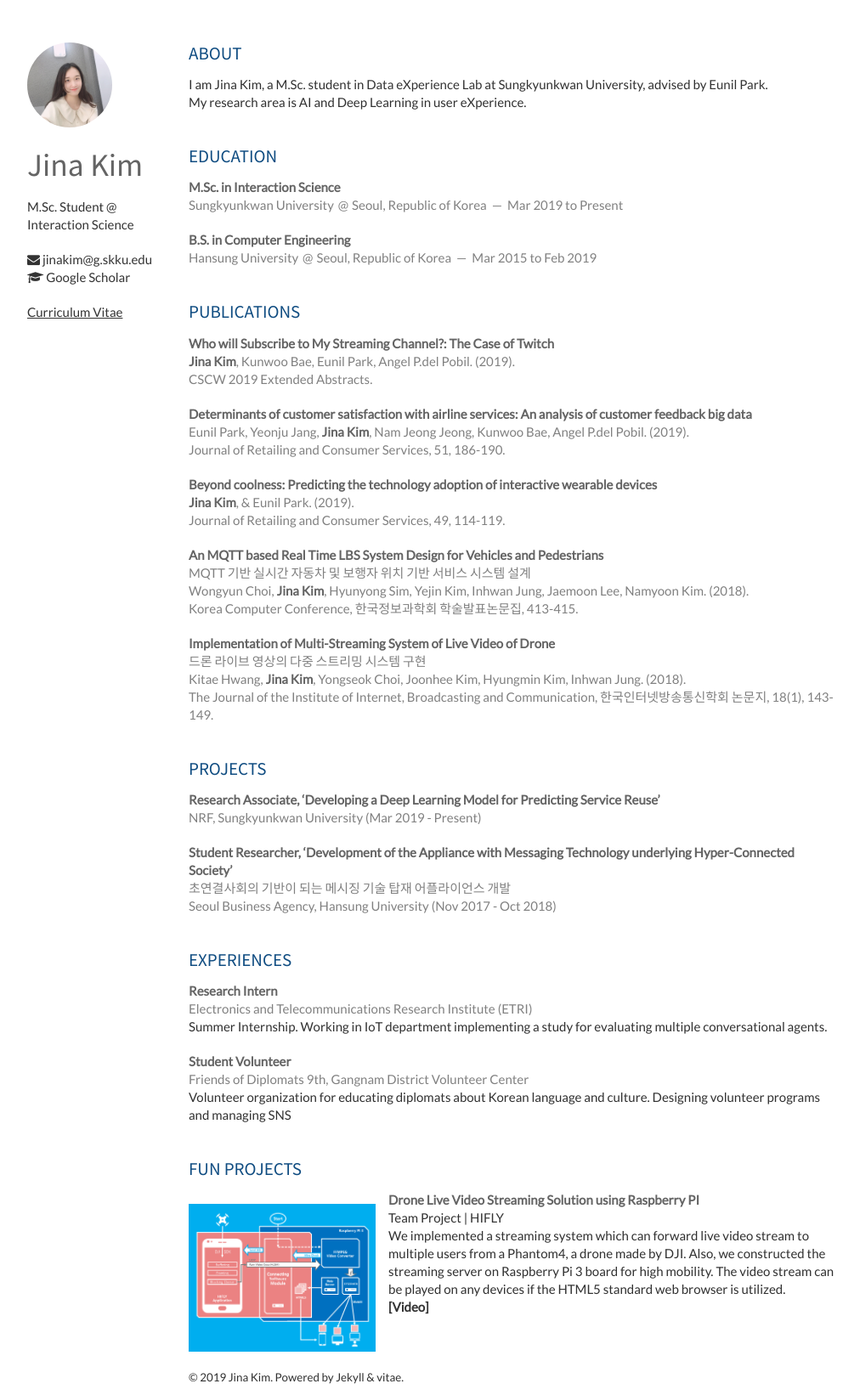
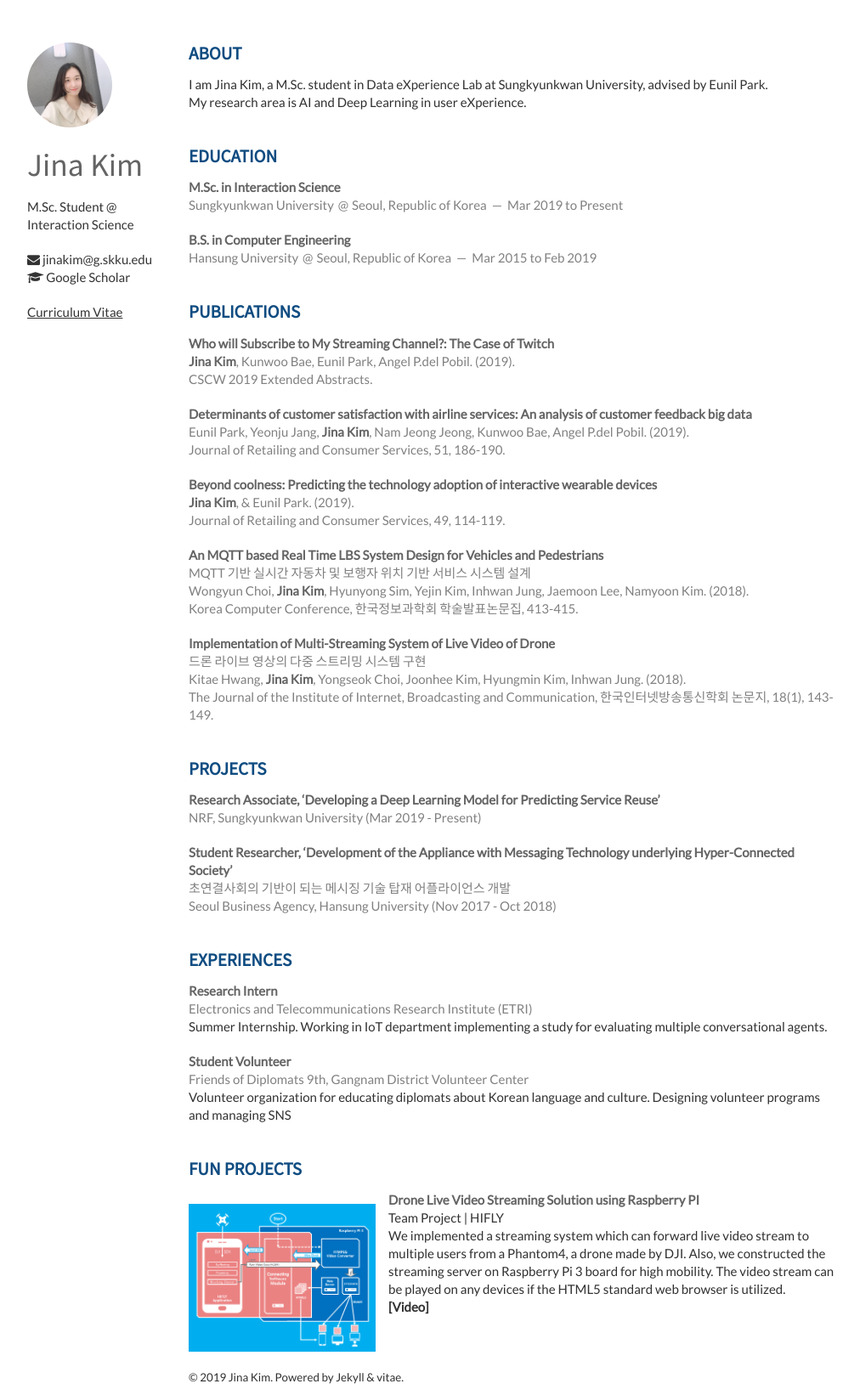
Before and after one commit to Jina-Kim/Jina-Kim.github.io, a Jekyll site: the page built from index.html, in a window 1280 px wide. Shown: the whole page at 85% size, without its empty margins (138-1150 px from the left). Built offline with Jekyll 4.4.1, drawn with Linux system fonts in a browser that asks for light colours; nearby versions of some CDN libraries; the list of posts is cut into pages by our own code.

Commit message:
update css

```diff
--- a/static/css/layout.css
+++ b/static/css/layout.css
@@ -57,12 +57,10 @@
 
 header > h1 {
     color: rgb(100, 100, 100);
-}
-
-header > h1 {
     line-height: 100%;
     font-size: 250%;
     margin-bottom: 20px;
+    font-weight: 1100;
 }
 
 .container > header p, .container > header address {
@@ -82,6 +80,7 @@
     line-height: 120%;
     text-transform: uppercase;
     color: #0F4C81;
+    font-weight: 900;
 }
 
 article {
```
